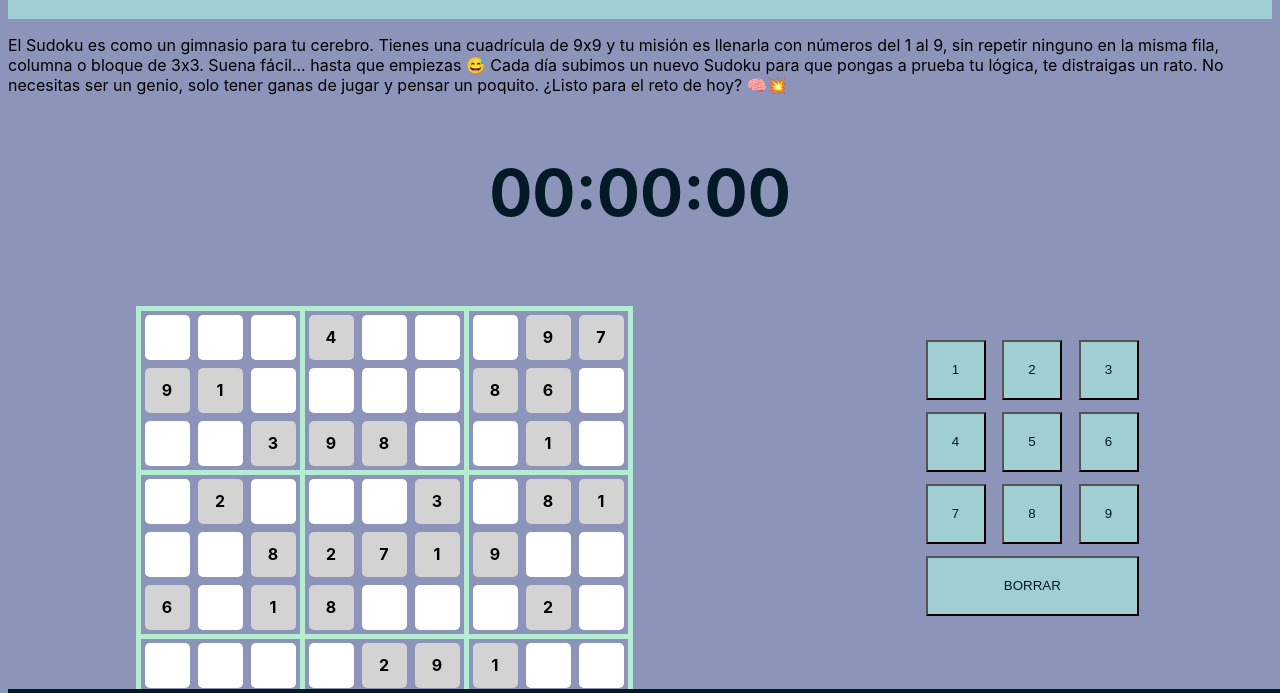
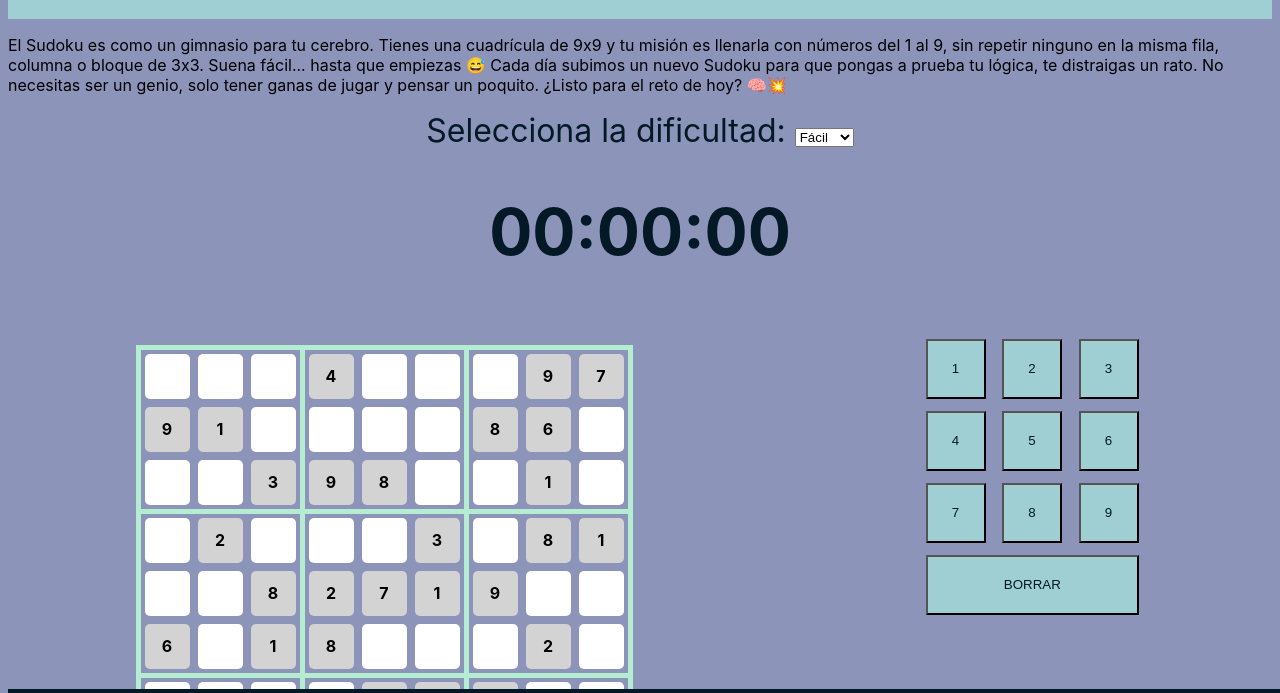
Before and after one commit to AliceKyte/sudokuDelDia, a plain HTML site: page index.html in a window 1280 px wide. Shown: the part 71-764 px from the top of the page. Drawn offline with Linux system fonts and the light colour scheme.

Commit message:
difficult selector

```diff
--- a/index.html
+++ b/index.html
@@ -27,14 +27,24 @@
   </p>
 
   <div class="crono">
+    <div class="difficult-selector">
+      <label for="dificultad">Selecciona la dificultad:</label>
+        <select id="dificultad">
+          <option value="facil">Fácil</option>
+          <option value="medio">Medio</option>
+          <option value="dificil">Difícil</option>
+        </select>
+    </div>
     <h1 id="timer"><time>00:00:00</time></h1>
   </div>
+
 
   <!-- CONTENEDOR FLEXIBLE -->
   <div class="sudoku-container">
     <section id="actual-grid"></section>
 
     <section id="tecladoNumerico">
+
       <div class="numeros">
         <input type="button" value="1" />
         <input type="button" value="2" />
--- a/style.css
+++ b/style.css
@@ -61,7 +61,7 @@ header {
 }
 
 #tecladoNumerico {
-	margin: 60px auto;
+	margin: 20px auto;
 }
 
 #borrar {
```
